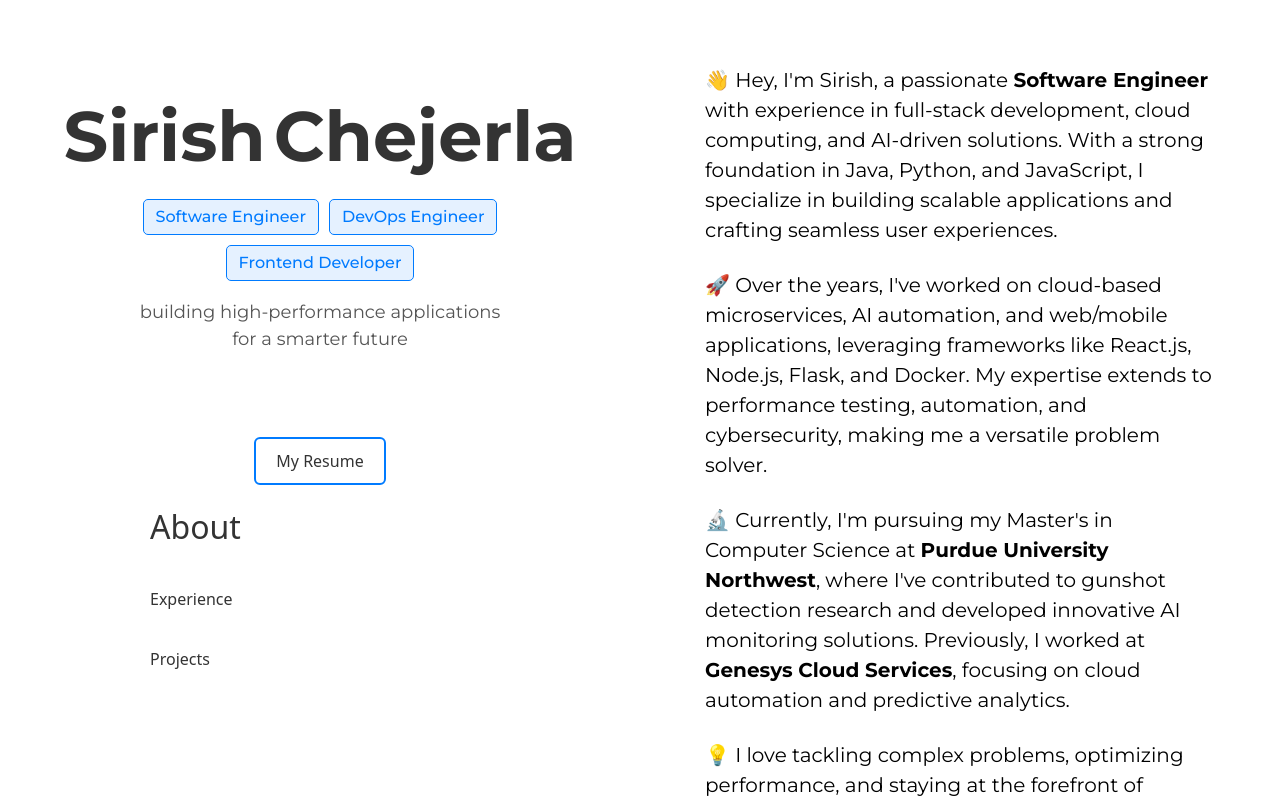
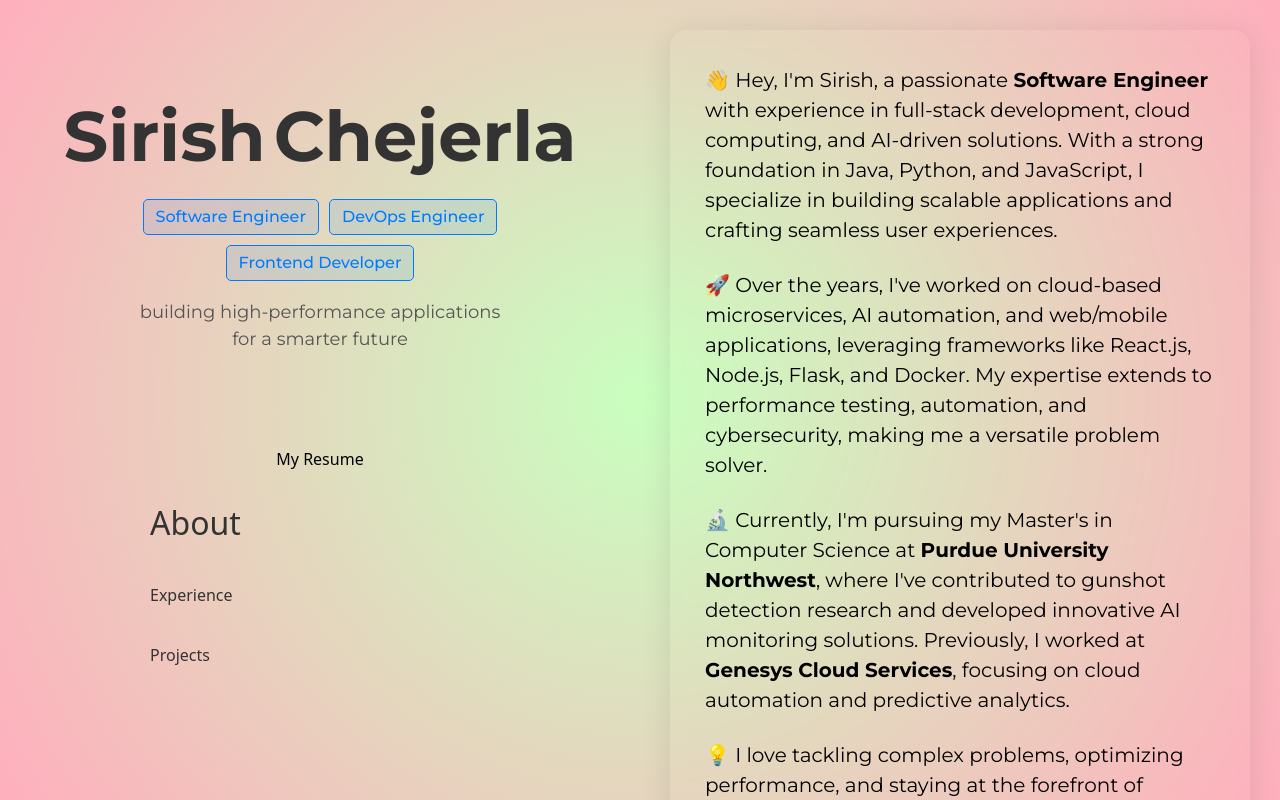
Before and after one commit to SirishC/sirish-chejerla, a React (Vite) app: page / in a window 1280 px wide. Built offline with nearby package versions, Linux system fonts and the light colour scheme; some icons are missing; a web font is replaced by a local one.

Commit message:
UI Changes

```diff
--- a/package.json
+++ b/package.json
@@ -17,13 +17,12 @@
     "@hugeicons/react": "^1.0.3",
     "@tailwindcss/vite": "^4.0.6",
     "gh-pages": "^6.3.0",
-    "lottie-web": "^5.12.2",
-    "lucide-react": "^0.475.0",
+    "ogl": "^1.0.11",
     "react": "^19.0.0",
     "react-dom": "^19.0.0",
     "react-router-dom": "^7.2.0",
     "react-scroll": "^1.9.3",
-    "react-scroll-parallax": "^3.4.5",
+    "tailwind-merge": "^3.1.0",
     "tailwindcss": "^4.0.6"
   },
   "devDependencies": {
--- a/src/App.css
+++ b/src/App.css
@@ -1,10 +1,27 @@
 @import "tailwindcss";
 
 * {
-    margin: 0;
-    padding: 0;
-  }
-.main{
-    margin: 0;
-    padding: 0;
+  margin: 0;
+  padding: 0;
 }
+.main {
+  margin: 0;
+  padding: 0;
+  background: rgb(201, 255, 191);
+  background: -moz-radial-gradient(
+    circle,
+    rgba(201, 255, 191, 1) 0%,
+    rgba(255, 175, 189, 1) 100%
+  );
+  background: -webkit-radial-gradient(
+    circle,
+    rgba(201, 255, 191, 1) 0%,
+    rgba(255, 175, 189, 1) 100%
+  );
+  background: radial-gradient(
+    circle,
+    rgba(201, 255, 191, 1) 0%,
+    rgba(255, 175, 189, 1) 100%
+  );
+  filter: progid:DXImageTransform.Microsoft.gradient(startColorstr="#c9ffbf",endColorstr="#ffafbd",GradientType=1);
+}
--- a/src/App.jsx
+++ b/src/App.jsx
@@ -1,6 +1,7 @@
 import React from "react";
 import "./App.css"
 import Layout from "./pages/Portfolio/Layout";
+
 
 const App = () => {
   return (
--- a/src/pages/Portfolio/components/About/Style.css
+++ b/src/pages/Portfolio/components/About/Style.css
@@ -1,6 +1,11 @@
 .about {
   padding: 20px;
   margin: 30px;
+  background: rgba(0, 253, 200, 0);
+  border-radius: 16px;
+  box-shadow: 0 4px 30px rgba(0, 0, 0, 0.1);
+  backdrop-filter: blur(7.6px);
+  -webkit-backdrop-filter: blur(7.6px);
 }
 
 .points {
--- a/src/pages/Portfolio/components/Experience/Style.css
+++ b/src/pages/Portfolio/components/Experience/Style.css
@@ -25,6 +25,11 @@
   margin-bottom: 15px;
   /* box-shadow: 0 4px 6px rgba(0, 0, 0, 0.1); */
   transition: transform 0.2s ease-in-out;
+  background: rgba(0, 253, 200, 0);
+  border-radius: 16px;
+  box-shadow: 0 4px 30px rgba(0, 0, 0, 0.1);
+  backdrop-filter: blur(7.6px);
+  -webkit-backdrop-filter: blur(7.6px);
 }
 
 .experience:hover {
--- a/src/pages/Portfolio/components/Projects/Style.css
+++ b/src/pages/Portfolio/components/Projects/Style.css
@@ -23,14 +23,17 @@
   border-radius: 10px;
   padding: 15px;
   margin-bottom: 15px;
-  /* box-shadow: 0 4px 6px rgba(0, 0, 0, 0.1); */
-  transition: transform 0.2s ease-in-out;
+  background: rgba(0, 253, 200, 0);
+  border-radius: 16px;
+  box-shadow: 0 4px 30px rgba(0, 0, 0, 0.1);
+  backdrop-filter: blur(7.6px);
+  -webkit-backdrop-filter: blur(7.6px);
 }
 
 .project:hover {
   transform: translateY(-5px);
 }
-.project:hover .proj-name{
+.project:hover .proj-name {
   color: #007bff;
 }
 /* Date Section */
--- a/src/pages/Portfolio/components/Style.css
+++ b/src/pages/Portfolio/components/Style.css
@@ -71,9 +71,9 @@
   padding: 10px 20px;
   font-size: 16px;
   font-weight: 500;
-  color: #333;
-  background: white;
-  border: 2px solid #007bff;
+  color: #000000;
+  /* background: white; */
+  /* border: 2px solid #007bff; */
   border-radius: 6px;
   cursor: pointer;
   transition: all 0.2s ease-in-out;
@@ -82,8 +82,9 @@
 }
 
 .resume:hover {
-  background: #007bff;
-  color: white;
+  /* background: #007bff; */
+  /* color: white; */
+  font-size: 20px;
 }
 
 .resume:active {
```
Also changed, not shown: 1 other file (tests, documents, lock files or other folders).
